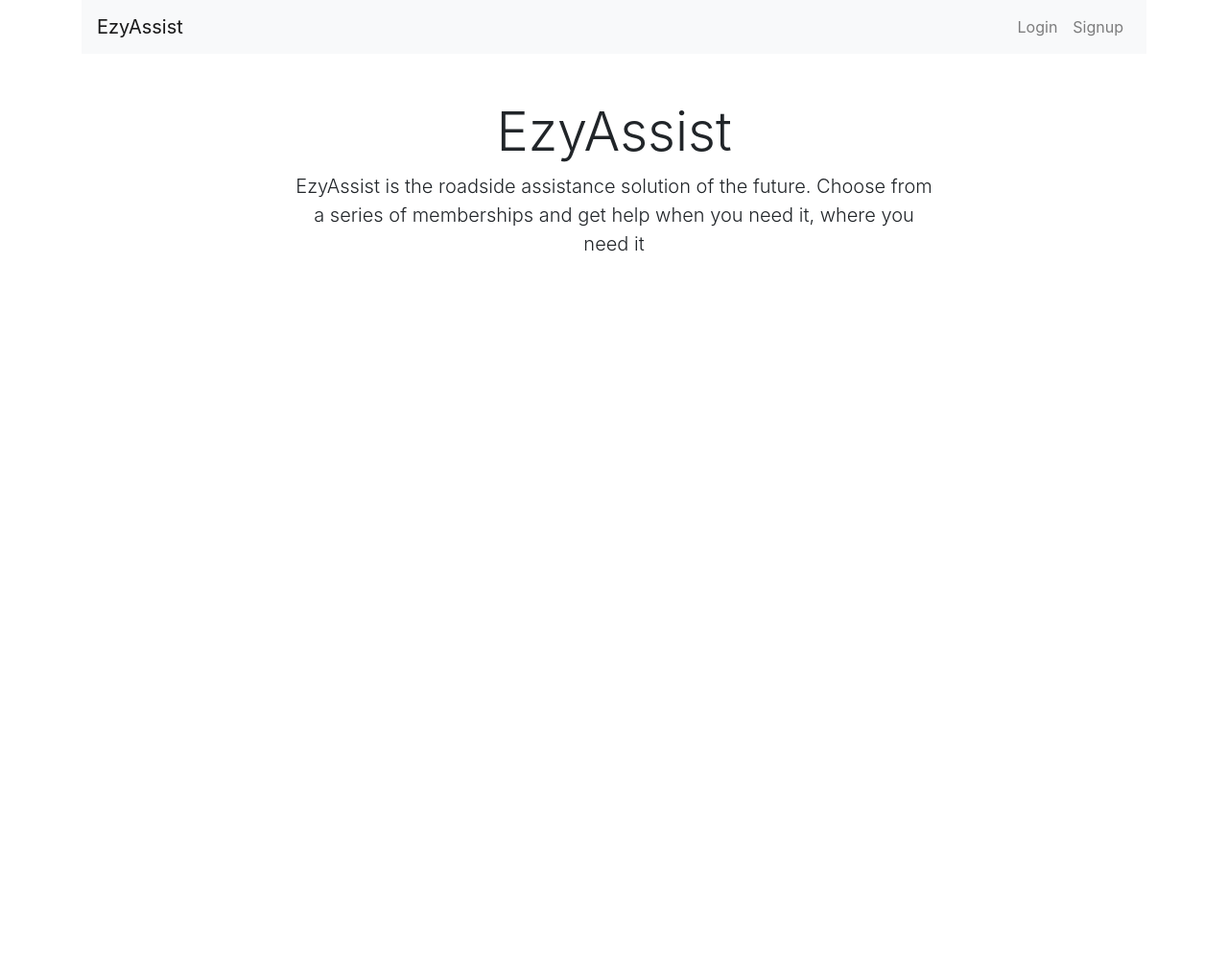
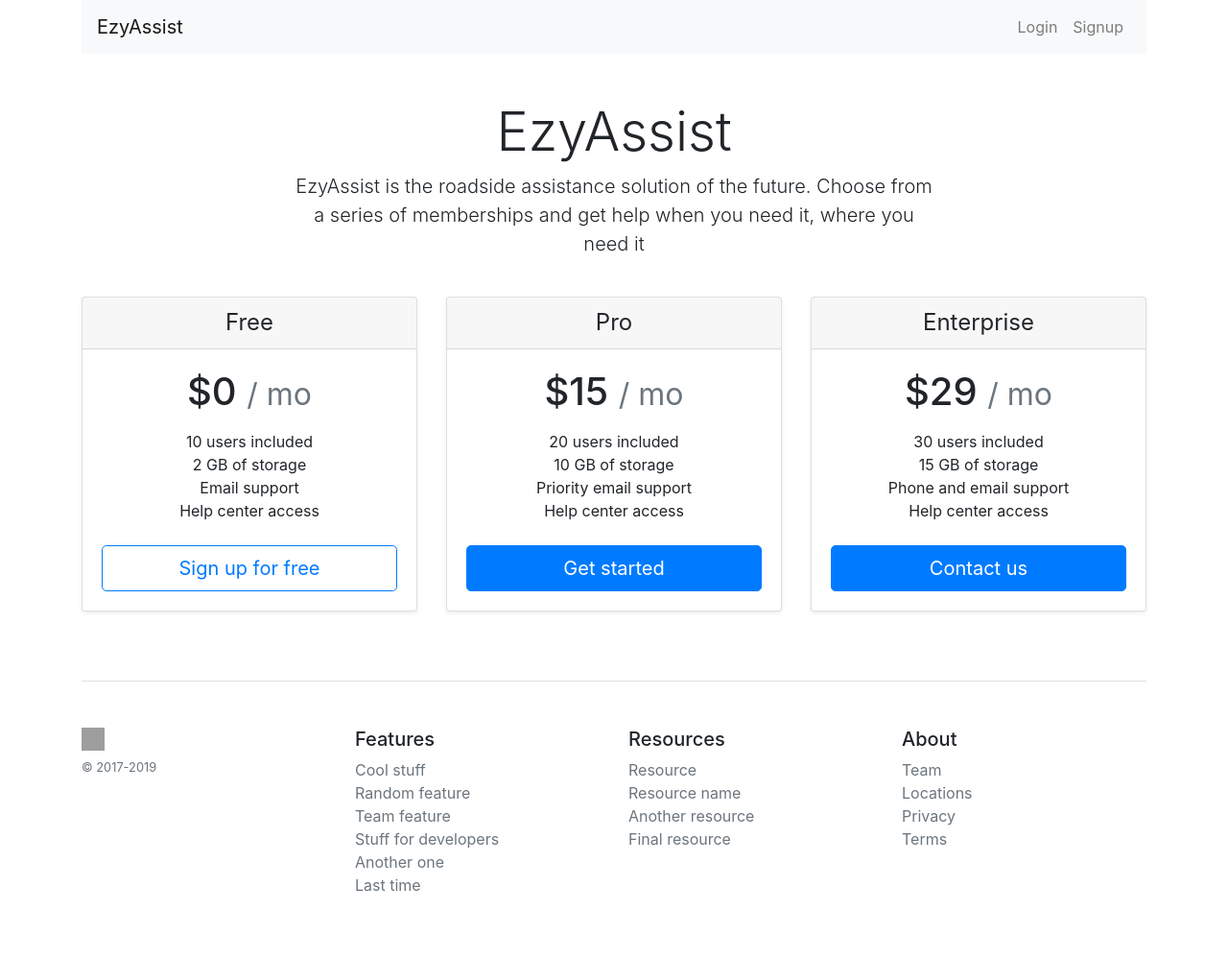
Before and after one commit to winzlebee/ezyassist, a Django app: page /assist/ in a window 1280 px wide. Shown: the whole page at 96% size. Before the commit the page ends 262 px from the top, so only its background shows below. Run offline with Django 3.2, Linux system fonts and the light colour scheme; some libraries are stand-ins or nearby versions; grey boxes are pictures that could not be loaded.

Commit message:
Add global footer

```diff
--- a/assist/templates/base.html
+++ b/assist/templates/base.html
@@ -63,6 +63,44 @@
         {% block content %}
         {% endblock %}
 
+        <footer class="pt-4 my-md-5 pt-md-5 border-top">
+            <div class="row">
+            <div class="col-12 col-md">
+                <img class="mb-2" src="/docs/4.3/assets/brand/bootstrap-solid.svg" alt="" width="24" height="24">
+                <small class="d-block mb-3 text-muted">&copy; 2017-2019</small>
+            </div>
+            <div class="col-6 col-md">
+                <h5>Features</h5>
+                <ul class="list-unstyled text-small">
+                <li><a class="text-muted" href="#">Cool stuff</a></li>
+                <li><a class="text-muted" href="#">Random feature</a></li>
+                <li><a class="text-muted" href="#">Team feature</a></li>
+                <li><a class="text-muted" href="#">Stuff for developers</a></li>
+                <li><a class="text-muted" href="#">Another one</a></li>
+                <li><a class="text-muted" href="#">Last time</a></li>
+                </ul>
+            </div>
+            <div class="col-6 col-md">
+                <h5>Resources</h5>
+                <ul class="list-unstyled text-small">
+                <li><a class="text-muted" href="#">Resource</a></li>
+                <li><a class="text-muted" href="#">Resource name</a></li>
+                <li><a class="text-muted" href="#">Another resource</a></li>
+                <li><a class="text-muted" href="#">Final resource</a></li>
+                </ul>
+            </div>
+            <div class="col-6 col-md">
+                <h5>About</h5>
+                <ul class="list-unstyled text-small">
+                <li><a class="text-muted" href="#">Team</a></li>
+                <li><a class="text-muted" href="#">Locations</a></li>
+                <li><a class="text-muted" href="#">Privacy</a></li>
+                <li><a class="text-muted" href="#">Terms</a></li>
+                </ul>
+            </div>
+            </div>
+        </footer>
+
         <script>
             function showLogin() {
                 $("#loginForm").show();
--- a/assist/templates/index.html
+++ b/assist/templates/index.html
@@ -15,6 +15,51 @@
   <p class="lead">EzyAssist is the roadside assistance solution of the future. Choose from a series of memberships and get help when you need it, where you need it</p>
 </div>
 
-
-
+  <div class="card-deck mb-3 text-center">
+    <div class="card mb-4 shadow-sm">
+      <div class="card-header">
+        <h4 class="my-0 font-weight-normal">Free</h4>
+      </div>
+      <div class="card-body">
+        <h1 class="card-title pricing-card-title">$0 <small class="text-muted">/ mo</small></h1>
+        <ul class="list-unstyled mt-3 mb-4">
+          <li>10 users included</li>
+          <li>2 GB of storage</li>
+          <li>Email support</li>
+          <li>Help center access</li>
+        </ul>
+        <button type="button" class="btn btn-lg btn-block btn-outline-primary">Sign up for free</button>
+      </div>
+    </div>
+    <div class="card mb-4 shadow-sm">
+      <div class="card-header">
+        <h4 class="my-0 font-weight-normal">Pro</h4>
+      </div>
+      <div class="card-body">
+        <h1 class="card-title pricing-card-title">$15 <small class="text-muted">/ mo</small></h1>
+        <ul class="list-unstyled mt-3 mb-4">
+          <li>20 users included</li>
+          <li>10 GB of storage</li>
+          <li>Priority email support</li>
+          <li>Help center access</li>
+        </ul>
+        <button type="button" class="btn btn-lg btn-block btn-primary">Get started</button>
+      </div>
+    </div>
+    <div class="card mb-4 shadow-sm">
+      <div class="card-header">
+        <h4 class="my-0 font-weight-normal">Enterprise</h4>
+      </div>
+      <div class="card-body">
+        <h1 class="card-title pricing-card-title">$29 <small class="text-muted">/ mo</small></h1>
+        <ul class="list-unstyled mt-3 mb-4">
+          <li>30 users included</li>
+          <li>15 GB of storage</li>
+          <li>Phone and email support</li>
+          <li>Help center access</li>
+        </ul>
+        <button type="button" class="btn btn-lg btn-block btn-primary">Contact us</button>
+      </div>
+    </div>
+  </div>
 {% endblock %}
--- a/assist/templates/lodge_view.html
+++ b/assist/templates/lodge_view.html
@@ -54,10 +54,6 @@ crossorigin=""></script>
 
 </div>
 
-<script src="https://ajax.googleapis.com/ajax/libs/jquery/3.3.1/jquery.min.js"></script>
-<script src="https://cdnjs.cloudflare.com/ajax/libs/popper.js/1.14.7/umd/popper.min.js" integrity="sha384-UO2eT0CpHqdSJQ6hJty5KVphtPhzWj9WO1clHTMGa3JDZwrnQq4sF86dIHNDz0W1" crossorigin="anonymous"></script>
-<script src="https://stackpath.bootstrapcdn.com/bootstrap/4.3.1/js/bootstrap.min.js" integrity="sha384-JjSmVgyd0p3pXB1rRibZUAYoIIy6OrQ6VrjIEaFf/nJGzIxFDsf4x0xIM+B07jRM" crossorigin="anonymous"></script>
-
 <script>
 
     var theMap = L.map('leafletmap').setView([-34, 150], 13);
```
